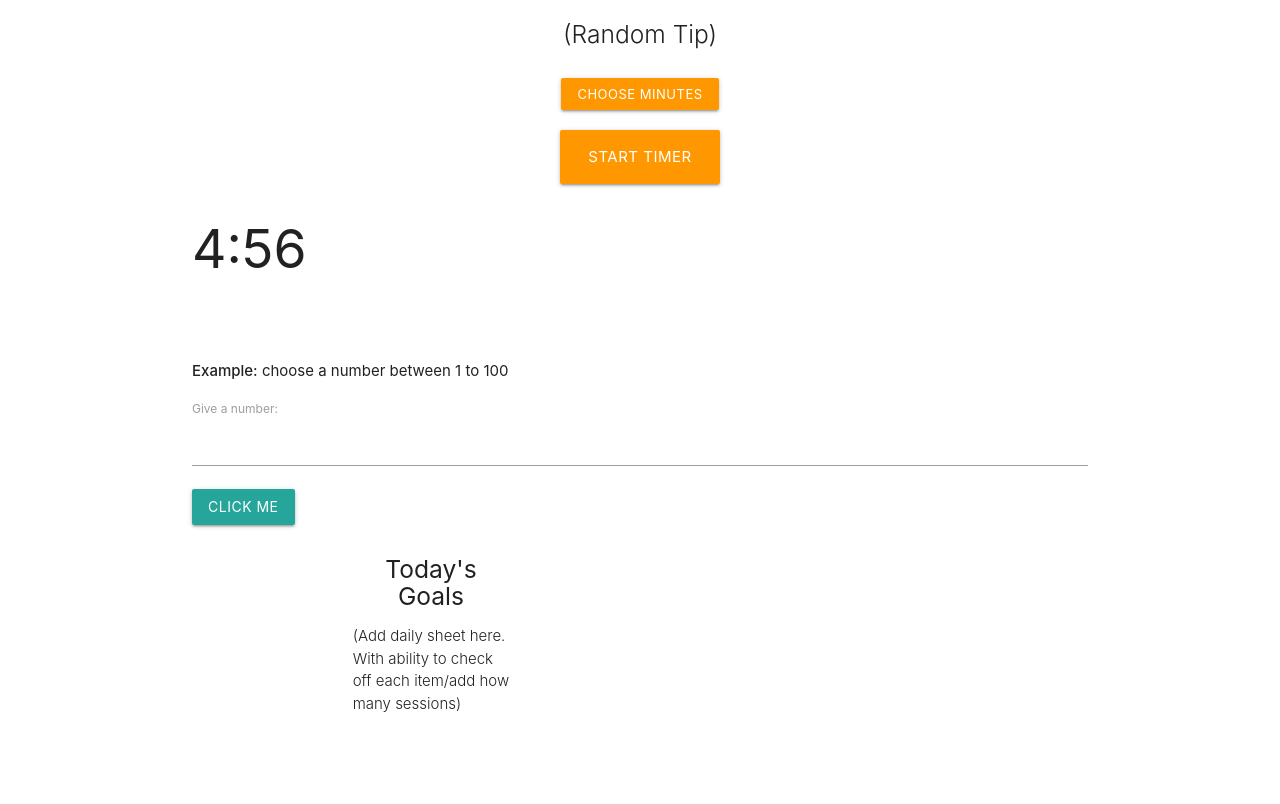
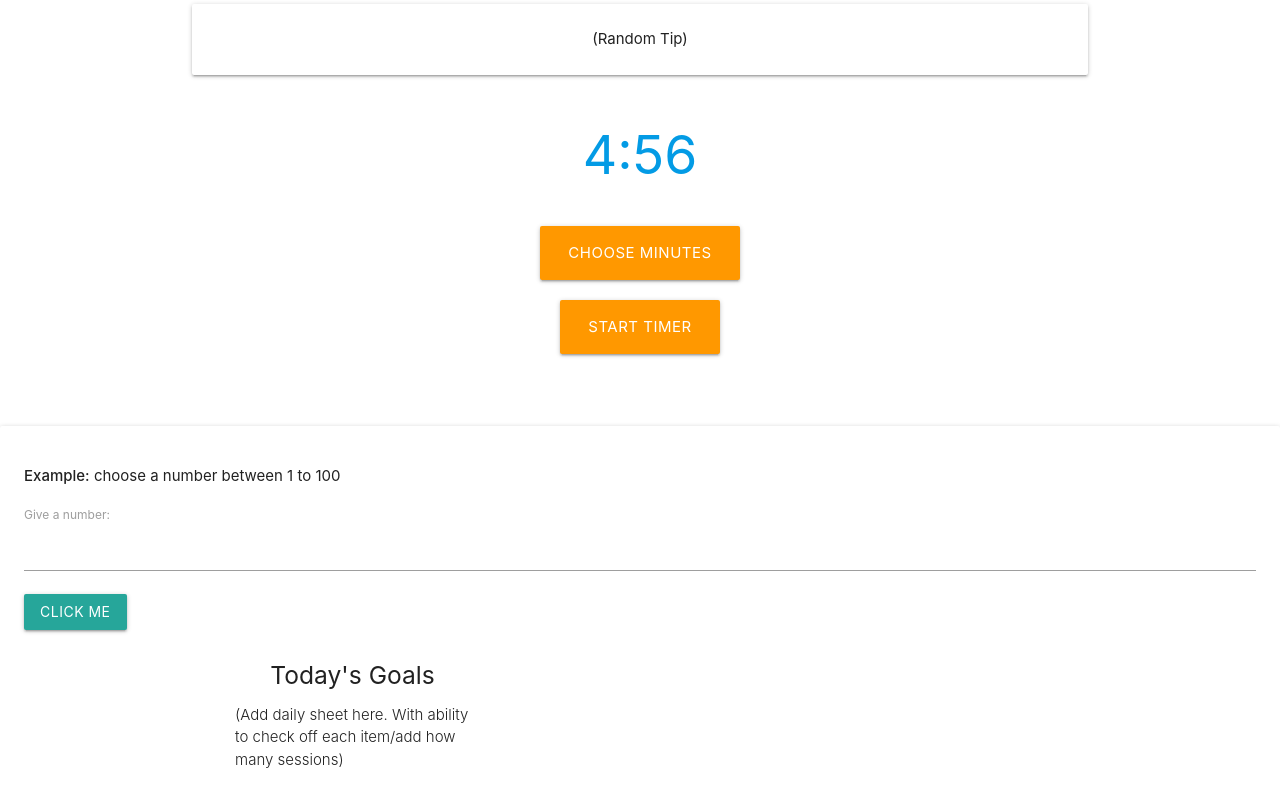
Before and after one commit to andycwilliams/ProductivityTracker-PersonalProject2.5, a website with bundled scripts: page public/html/index.html in a window 1280 px wide. Shown: the part 256-1060 px from the top of the page. Built offline with nearby package versions, Linux system fonts and the light colour scheme.

Commit message:
Working on CSS

```diff
--- a/public/html/index.html
+++ b/public/html/index.html
@@ -30,15 +30,18 @@
       <br><br>
       <h1 class="header center orange-text">Productivity Tracker</h1>
       <div class="row center">
-        <h5 class="header col s12 light" id="randomTip">(Random Tip)</h5>
+        <!-- <h5 class="header col s12 light" id="randomTip">(Random Tip)</h5> -->
+        <div class="card-panel hoverable" id="randomTip">(Random Tip)</div>
       </div>
       <div class="row center">
-        <a id="chooseMinutes" class="btn-small waves-effect waves-light orange">Choose Minutes</a>
+        <h2><a id="timerDisplay" class="truncate">00:00</a></h2>
+      </div>
+      <div class="row center">
+        <a id="chooseMinutes" class="btn-large waves-effect waves-light orange">Choose Minutes</a>
       </div>
       <div class="row center">
         <a id="timer" class="btn-large waves-effect waves-light orange" onclick="startTimer()">Start Timer</a>
       </div>
-      <h2 id="timerDisplay">00:00</h2>
       <br><br>
 
     </div>
@@ -53,16 +56,16 @@
     <button id="ticking">Toggle Sound</button>
 </section> -->
 
-<div class="container container-fluid">
+<div class="card-panel hoverable">
   <p><strong> Example:</strong> choose a number between 1 to 100</p>
   <form>
-  <div class="form-group">
-  <label for="number">Give a number:</label>
-  <input id="inputNumber" value="" type="text" name="number" />
+    <div class="form-group">
+    <label for="number">Give a number:</label>
+    <input id="inputNumber" value="" type="text" name="number" />
   </form>
   <p id="output"></p>
-  </div>
   <button class="btn btn-dark" id="choose" type="submit" onclick="chooseMinutes()">Click Me</button>
+</div>
 
   <div class="container">
     <div class="section">
```
